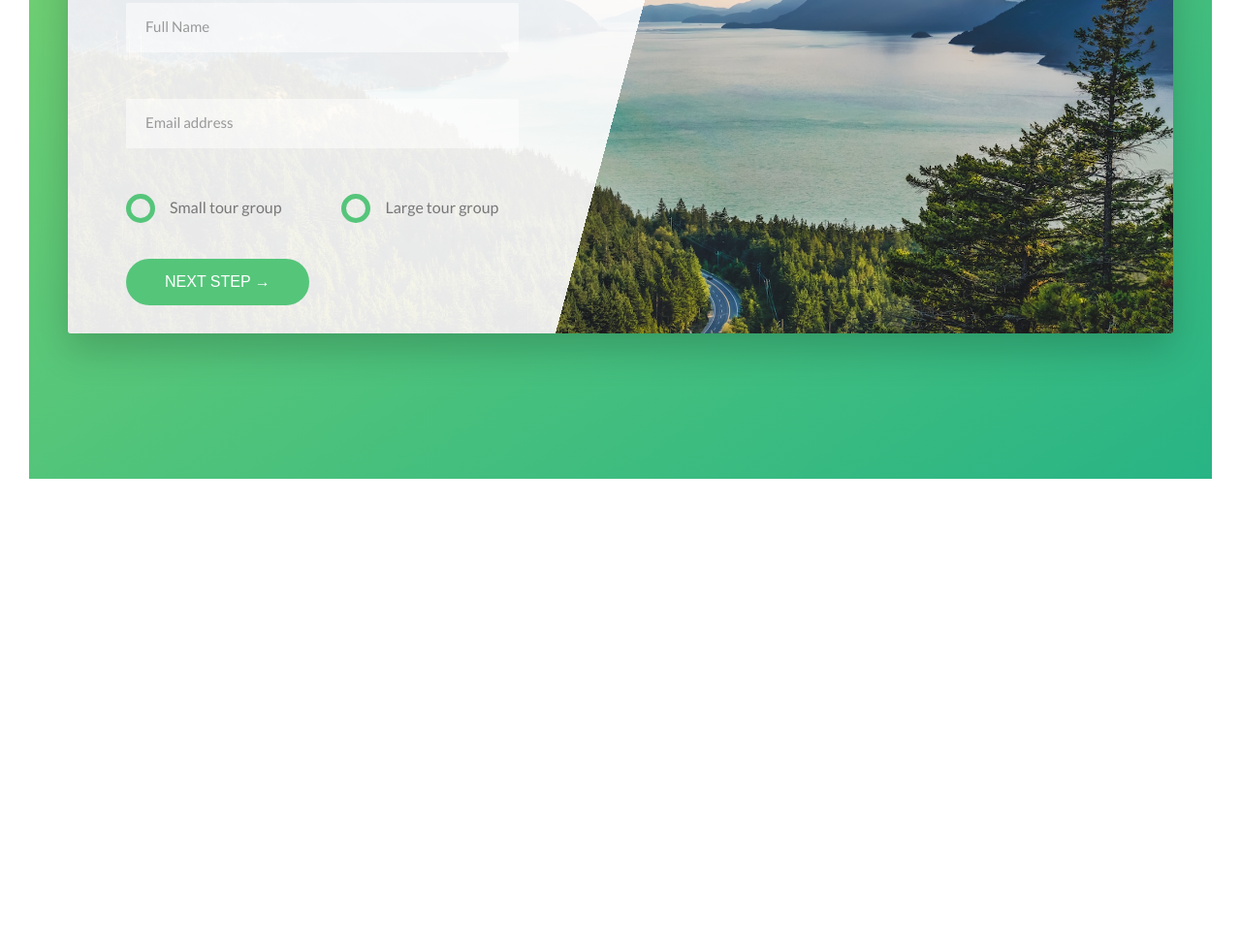
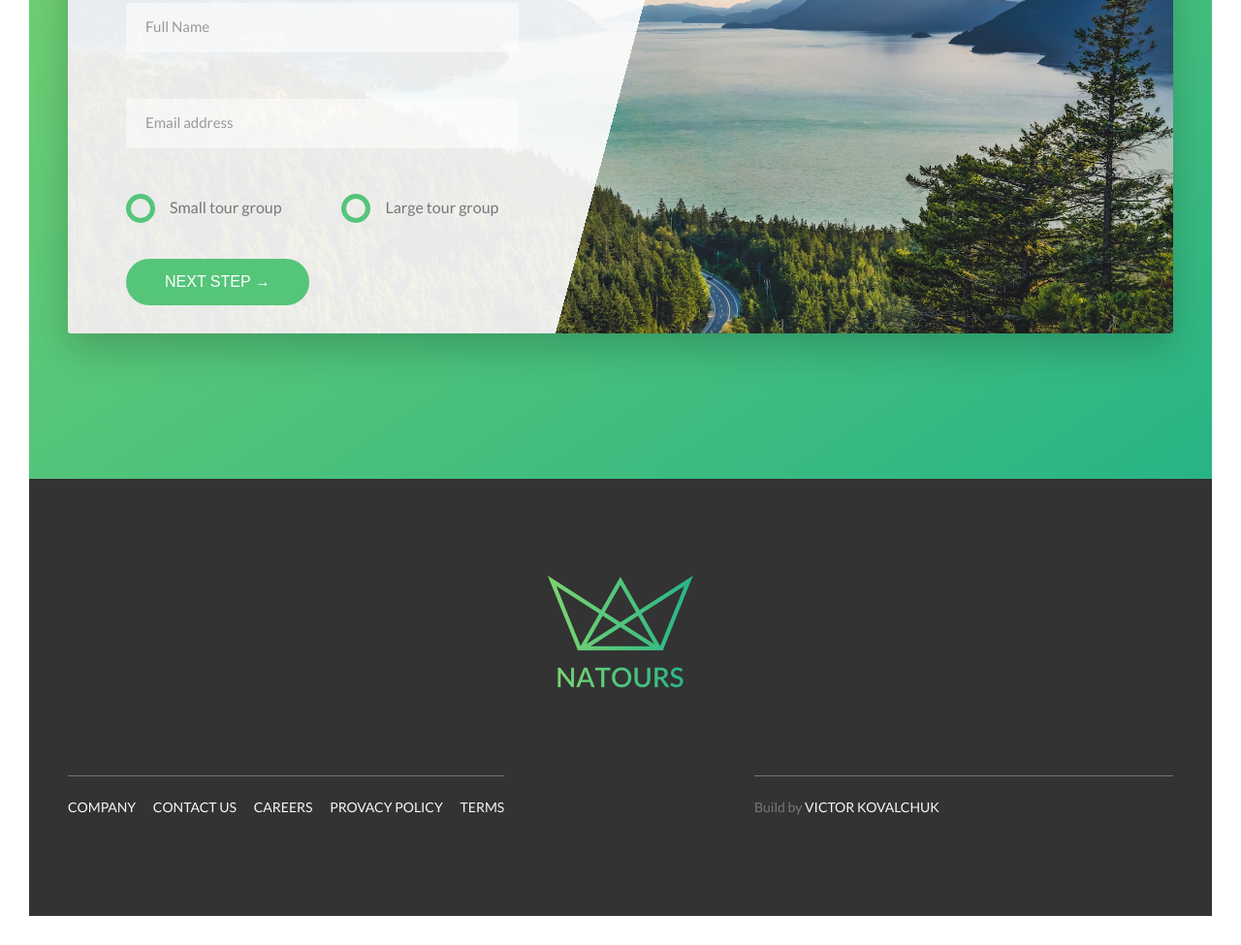
Before and after one commit to vict0rkovalchuk/Natours, a website: page index.html in a window 1280 px wide. Shown: the part 4778-5753 px from the top of the page at 97% size. Before the commit the page ends 5302 px from the top, so only its background shows below. Drawn offline with Linux system fonts and the light colour scheme.

Commit message:
add footer to the page

```diff
--- a/index.html
+++ b/index.html
@@ -302,5 +302,39 @@
         </div>
       </section>
     </main>
+
+    <footer class="footer">
+      <div class="footer__logo-box">
+        <img src="img/logo-green-2x.png" alt="Font logo" class="footer__logo">
+      </div>
+      <div class="row">
+        <div class="col-1-of-2">
+          <div class="footer__navigation">
+            <ul class="footer__list">
+              <li class="footer__item">
+                <a href="#" class="footer__link">Company</a>
+              </li>
+              <li class="footer__item">
+                <a href="#" class="footer__link">Contact us</a>
+              </li>
+              <li class="footer__item">
+                <a href="#" class="footer__link">Careers</a>
+              </li>
+              <li class="footer__item">
+                <a href="#" class="footer__link">Provacy policy</a>
+              </li>
+              <li class="footer__item">
+                <a href="#" class="footer__link">Terms</a>
+              </li>
+            </ul>
+          </div>
+        </div>
+        <div class="col-1-of-2">
+          <p class="footer__copyright">
+            Build by <a href="#" class="footer__link">Victor Kovalchuk</a>
+          </p>
+        </div>
+      </div>
+    </footer>
   </body>
 </html>
--- a/sass/abstracts/_variables.scss
+++ b/sass/abstracts/_variables.scss
@@ -14,6 +14,7 @@ $color-grey-light-2: #eee;
 
 $color-grey-dark: #777;
 $color-grey-dark-2: #999;
+$color-grey-dark-3: #333;
 
 $color-white: #fff;
 $color-black: #000;
--- /dev/null
+++ b/sass/layout/_footer.scss
@@ -0,0 +1,59 @@
+.footer {
+  background-color: $color-grey-dark-3;
+  padding: 10rem 0;
+  font-size: 1.4rem;
+
+  &__logo-box {
+    text-align: center;
+    margin-bottom: 8rem;
+  }
+
+  &__logo {
+    width: 15rem;
+    height: auto;
+  }
+
+  &__navigation {
+    border-top: 1px solid $color-grey-dark;
+    padding-top: 2rem;
+    display: inline-block;
+  }
+
+  &__list {
+    list-style: none;
+  }
+
+  &__item {
+    display: inline-block;
+
+    &:not(:last-child) {
+      margin-right: 1.5rem;
+    }
+  }
+
+  &__link {
+    &:link,
+    &:visited {
+      color: $color-grey-light-1;
+      background-color: $color-grey-dark-3;
+      text-decoration: none;
+      text-transform: uppercase;
+      display: inline-block;
+      transition: all 0.2s;
+    }
+
+    &:hover,
+    &:active {
+      color: $color-primary;
+      box-shadow: 0 1rem 2rem rgba($color-black, 0.4);
+      transform: rotate(5deg) scale(1.3);
+    }
+  }
+
+  &__copyright {
+    border-top: 1px solid $color-grey-dark;
+    padding-top: 2rem;
+    width: 80%;
+    float: right;
+  }
+}
--- a/sass/main.scss
+++ b/sass/main.scss
@@ -17,5 +17,6 @@
 
 @import './layout/header';
 @import './layout/grid';
+@import './layout/footer';
 
 @import './pages/home';
```
Also changed, not shown: css/style.css, 1 other file.
